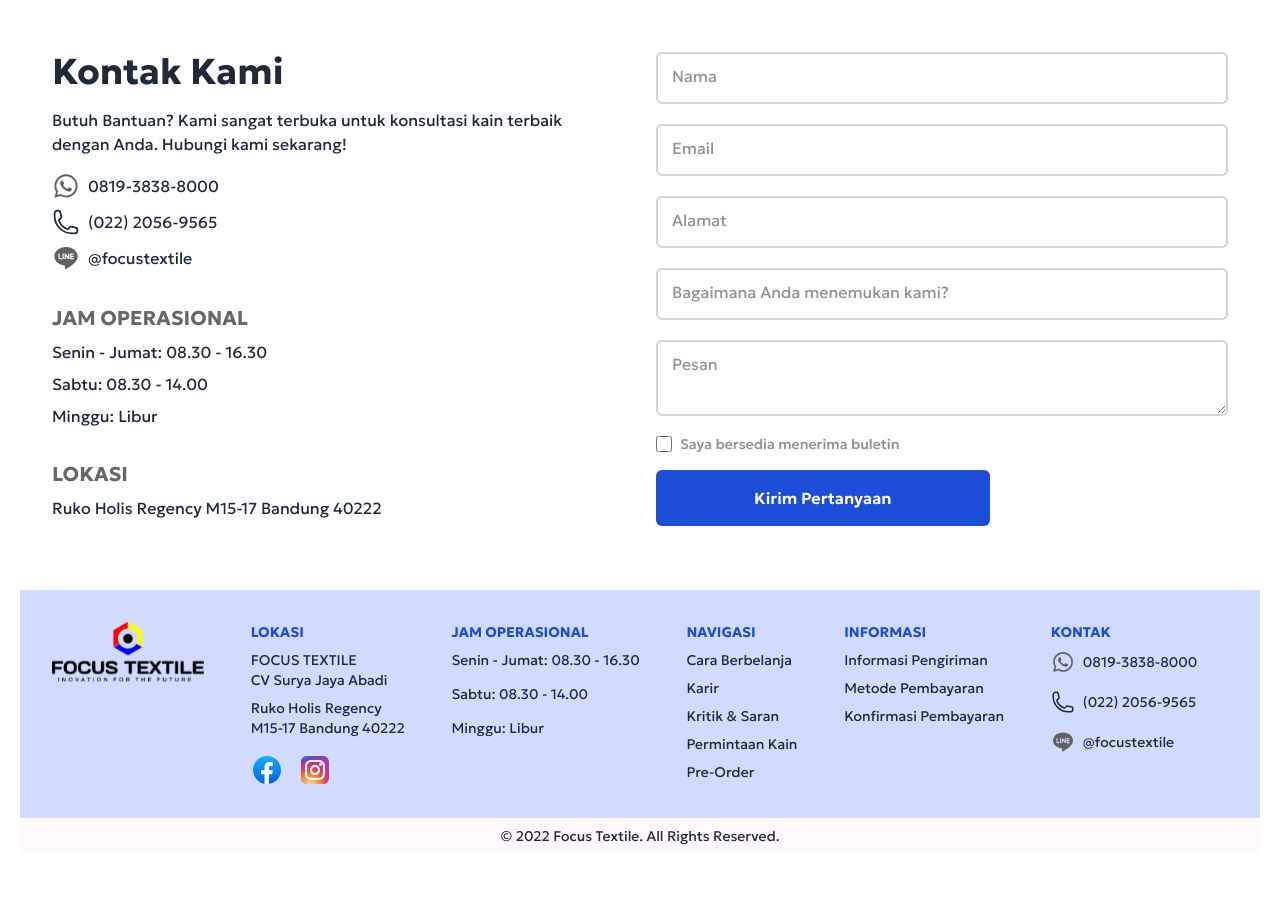
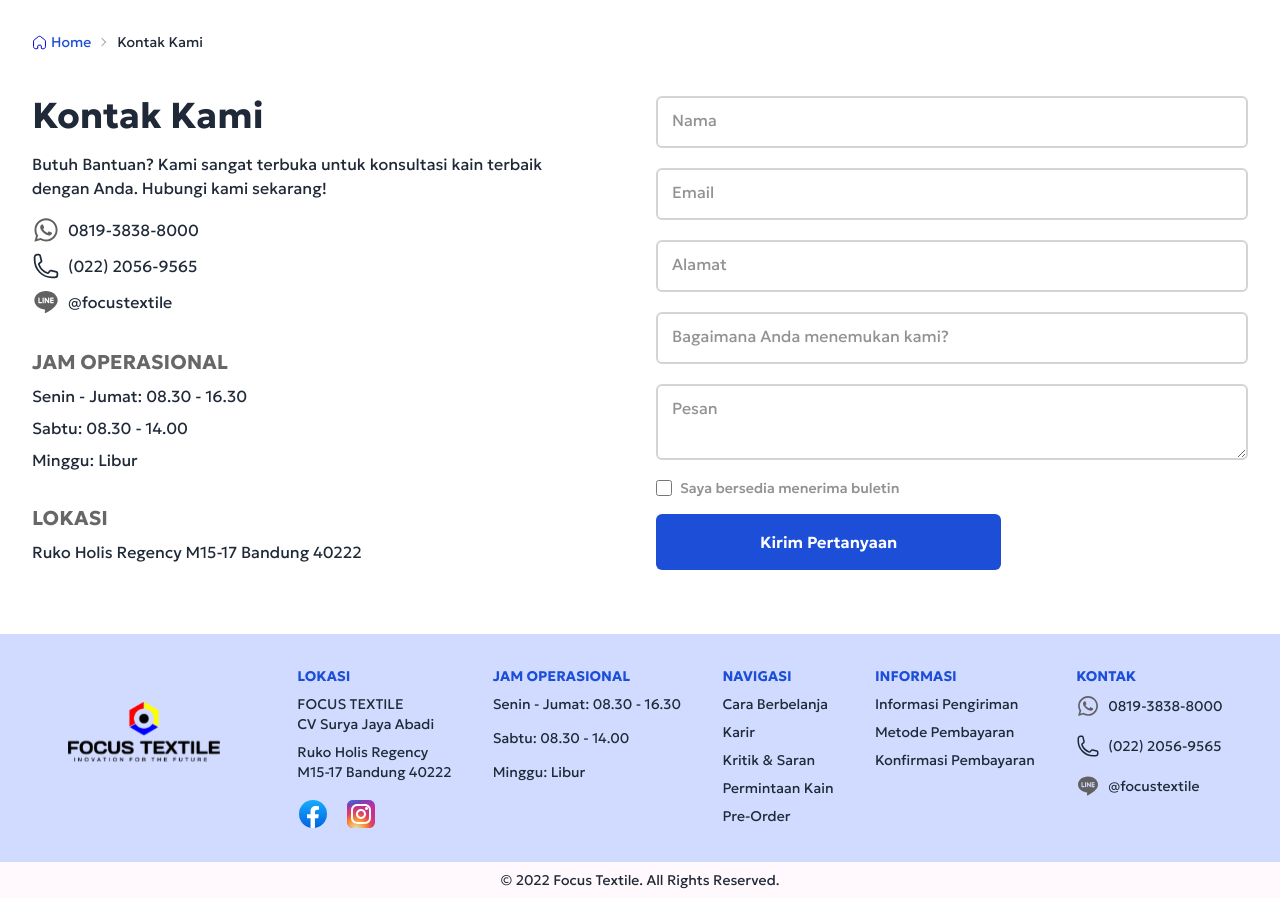
Before and after one commit to YutsuriHisekawa/Trainingproject, a Vue app: page /contact in a window 1280 px wide. Before the commit the page ends 874 px from the top, so only its background shows below. Built offline with nearby package versions, Linux system fonts and the light colour scheme.

Commit message:
Breadcrumb

```diff
--- a/src/App.vue
+++ b/src/App.vue
@@ -3,7 +3,7 @@
 </script>
 
 <template>
-  <div class="p-5">
+  <div>
     <RouterView />
   </div>
 </template>
--- /dev/null
+++ b/src/components/Breadcrumb.vue
@@ -0,0 +1,31 @@
+<template>
+  <div
+    class="text-sm breadcrumbs max-w-7xl mx-auto px-4 sm:px-6 lg:px-8 pt-8 pb-11"
+  >
+    <ul>
+      <li>
+        <a class="text-blue-700">
+          <svg
+            class="mr-1"
+            width="15"
+            height="15"
+            viewBox="0 0 15 15"
+            fill="none"
+            xmlns="http://www.w3.org/2000/svg"
+          >
+            <path
+              d="M5.72326 12.9821V11.0654C5.72325 10.5779 6.1207 10.1818 6.61313 10.1785H8.41693C8.91171 10.1785 9.31282 10.5756 9.31282 11.0654V12.9881C9.3127 13.402 9.64641 13.7403 10.0644 13.75H11.2669C12.4657 13.75 13.4375 12.7879 13.4375 11.6011V6.14865C13.4311 5.68177 13.2097 5.24334 12.8362 4.95815L8.72358 1.67831C8.00308 1.10723 6.97888 1.10723 6.25839 1.67831L2.16377 4.9641C1.78891 5.24814 1.56712 5.68729 1.5625 6.1546V11.6011C1.5625 12.7879 2.5343 13.75 3.73307 13.75H4.9356C5.36397 13.75 5.71123 13.4062 5.71123 12.9821"
+              stroke="#0000D5"
+              stroke-linecap="round"
+              stroke-linejoin="round"
+            />
+          </svg>
+          Home
+        </a>
+      </li>
+      <li>
+        <a>Kontak Kami</a>
+      </li>
+    </ul>
+  </div>
+</template>
--- a/src/components/bottom.vue
+++ b/src/components/bottom.vue
@@ -1,8 +1,9 @@
 <template>
   <main>
-    <footer class="footer bg-primary-content p-8 bg-base-200 text-base-content">
+    <footer class="footer bg-primary-content p-8 text-base-content">
       <aside>
         <svg
+          class="m-9"
           width="152"
           height="60"
           viewBox="0 0 152 60"
@@ -240,7 +241,7 @@
       </nav>
     </footer>
     <footer
-      class="footer footer-center bg-secondary-content p-2 bg-base-100 text-base-content rounded"
+      class="footer footer-center bg-secondary-content p-2 text-base-content"
     >
       <aside>
         <p>© 2022 Focus Textile. All Rights Reserved.</p>
--- a/src/views/AboutView.vue
+++ b/src/views/AboutView.vue
@@ -1,7 +1,9 @@
 <script setup>
-import bottom from "@/components/bottom.vue";
+import Breadcrumb from "@/components/Breadcrumb.vue";
+import Bottom from "@/components/Bottom.vue";
 </script>
 
 <template>
-  <bottom />
+  <Breadcrumb />
+  <Bottom />
 </template>
--- a/src/views/ContactView.vue
+++ b/src/views/ContactView.vue
@@ -1,11 +1,13 @@
 <script setup>
-import bottom from "@/components/bottom.vue";
+import Breadcrumb from "@/components/Breadcrumb.vue";
+import Bottom from "@/components/Bottom.vue";
 </script>
 
 <template>
+  <Breadcrumb />
   <div class="bg-white dark:bg-neutral-900" id="contact">
     <div
-      class="max-w-7xl mx-auto px-4 sm:px-6 lg:px-8 pt-8 pb-16 grid md:grid-cols-2 lg:grid-cols-2 gap-y-8 md:gap-x-8 md:gap-y-8 lg:gap-x-8 lg:gap-y-16"
+      class="max-w-7xl mx-auto px-4 sm:px-6 lg:px-8 pb-16 grid md:grid-cols-2 lg:grid-cols-2 gap-y-8 md:gap-x-8 md:gap-y-8 lg:gap-x-8 lg:gap-y-16"
     >
       <div>
         <h2 class="text-4xl font-bold">Kontak Kami</h2>
@@ -176,5 +178,5 @@
       </div>
     </div>
   </div>
-  <bottom />
+  <Bottom />
 </template>
--- a/src/views/HomeView.vue
+++ b/src/views/HomeView.vue
@@ -1,8 +1,10 @@
 <script setup>
 import { RouterLink, RouterView } from "vue-router";
-import bottom from "@/components/bottom.vue";
+import Breadcrumb from "@/components/Breadcrumb.vue";
+import Bottom from "@/components/Bottom.vue";
 </script>
 
 <template>
-  <bottom />
+  <Breadcrumb />
+  <Bottom />
 </template>
```
